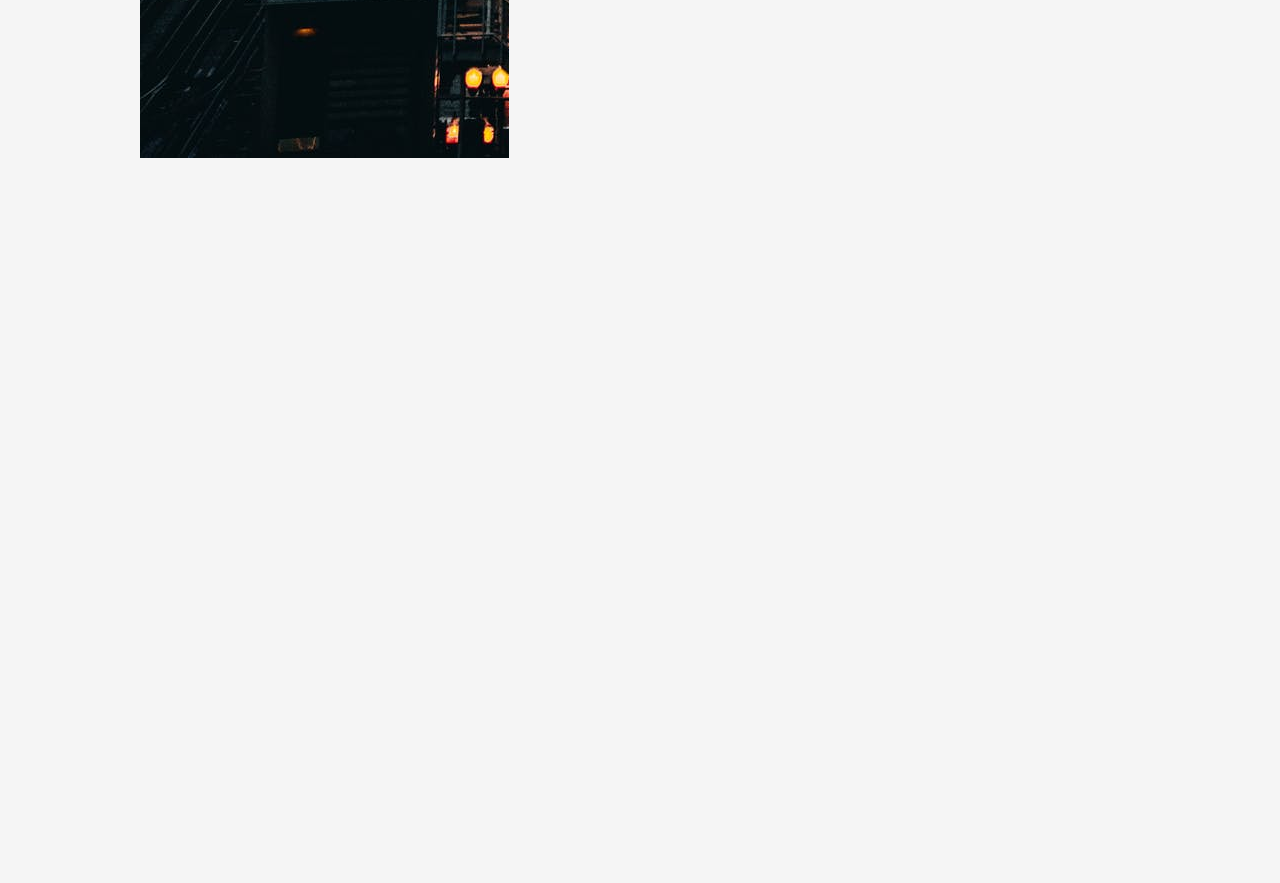
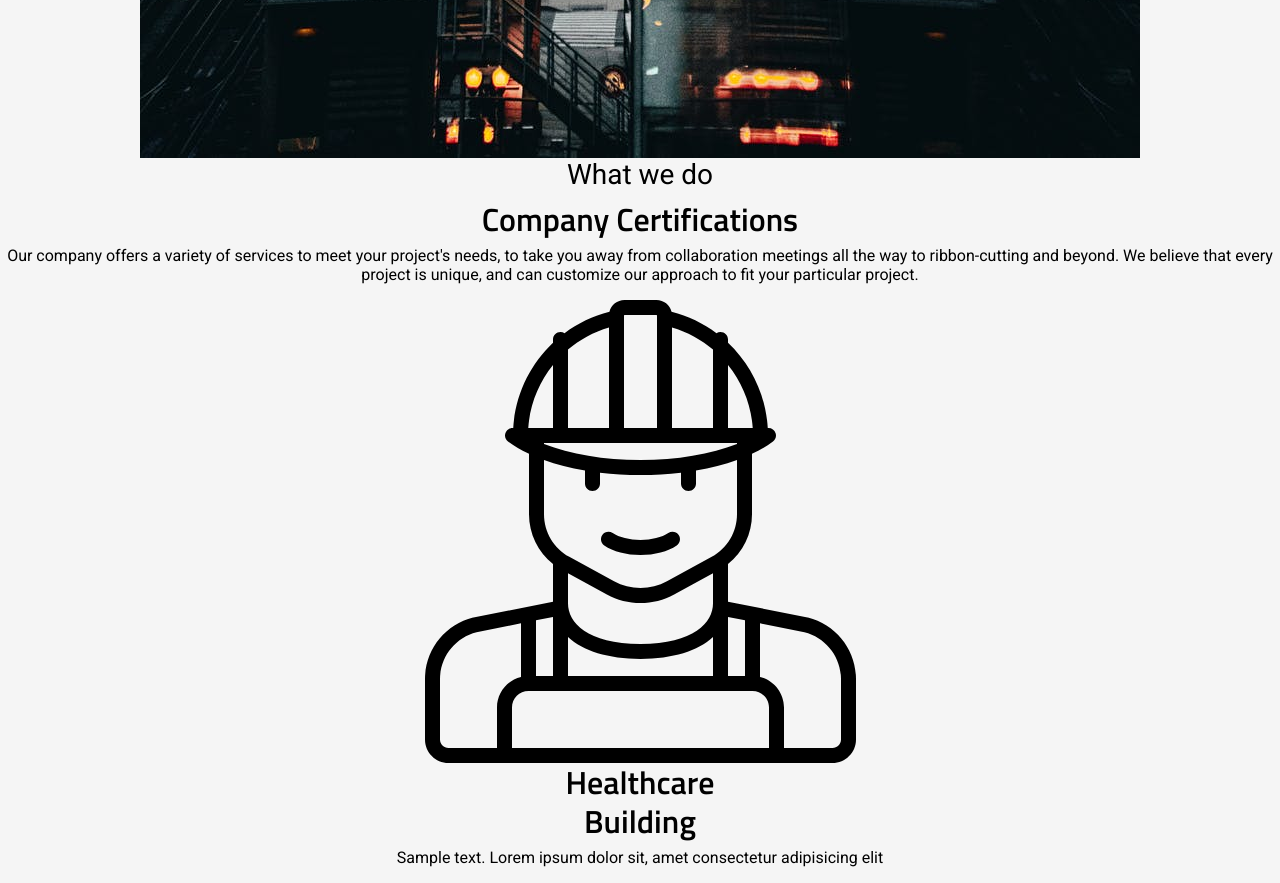
Before and after one commit to Robert-Schwartz/Triumph-WebProject, a plain HTML site: page index.html in a window 1280 px wide. Shown: the part 3391-4274 px from the top of the page. Before the commit the page ends 3691 px from the top, so only its background shows below. Drawn offline with nearby package versions, Linux system fonts and the light colour scheme.

Commit message:
HTML Cmpany Certifications Sections Skeleton

```diff
--- a/assets/css/style.css
+++ b/assets/css/style.css
@@ -27,10 +27,6 @@ h3 {
 	font-weight: 400;
 }
 
-p {
-
-}
-
 button {
 	font-weight: 300;
 	font-size: .8rem;
--- a/index.html
+++ b/index.html
@@ -76,6 +76,15 @@
 				<h2>Company Certifications</h2>
 				<p> Our company offers a variety of services to meet your project's needs, to take you away from collaboration meetings all the way to ribbon-cutting and beyond.  We believe that every project is unique, and can customize our approach to fit your particular project.</p>
 			</div>
+			<div id="certificationCards">
+				<div class="certificaitonCard">
+					<div class="certIcon">
+						<img src="./assets/icons/Group.svg" alt=""/>
+					</div>
+					<h2>Healthcare <br />Building</h2>
+					<p>Sample text. Lorem ipsum dolor sit, amet consectetur adipisicing elit</p>
+				</div>
+			</div>
 		</section>
 
 		<!-- Healthcare Building Section -->
```
